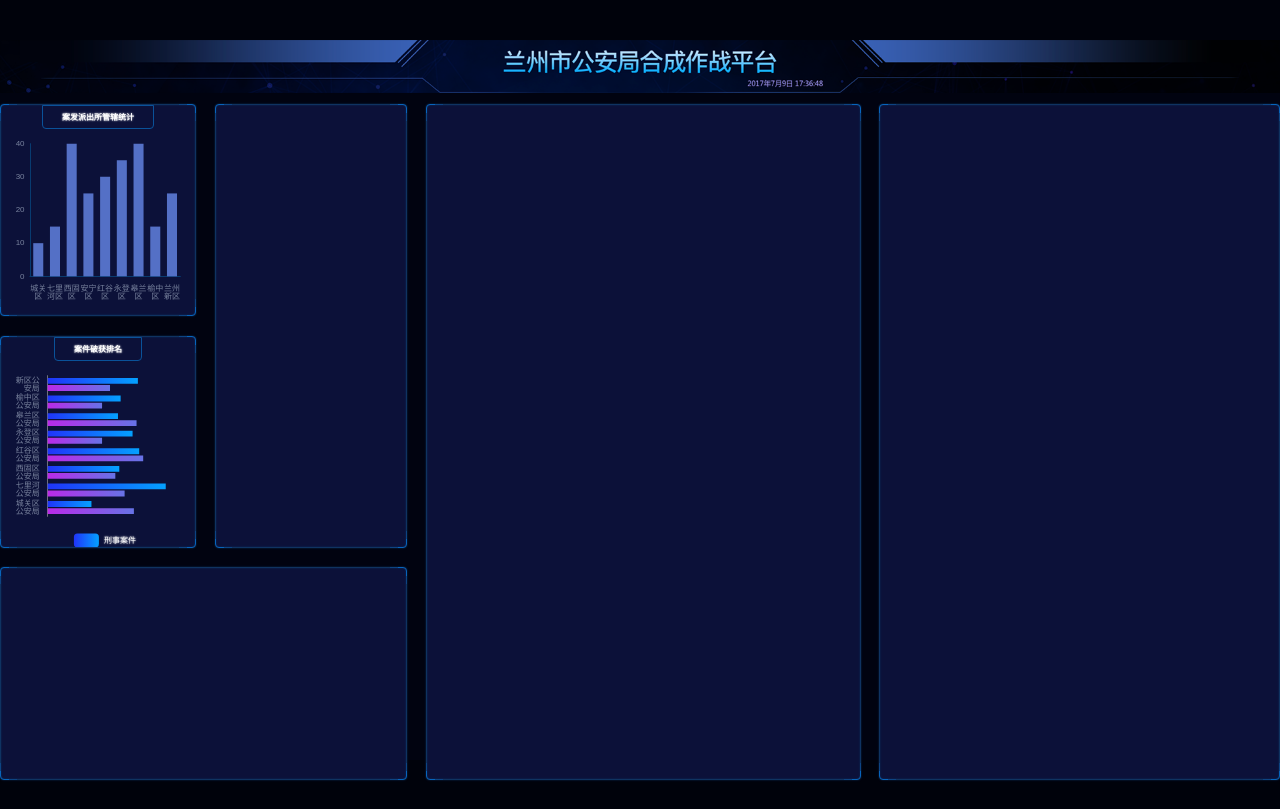
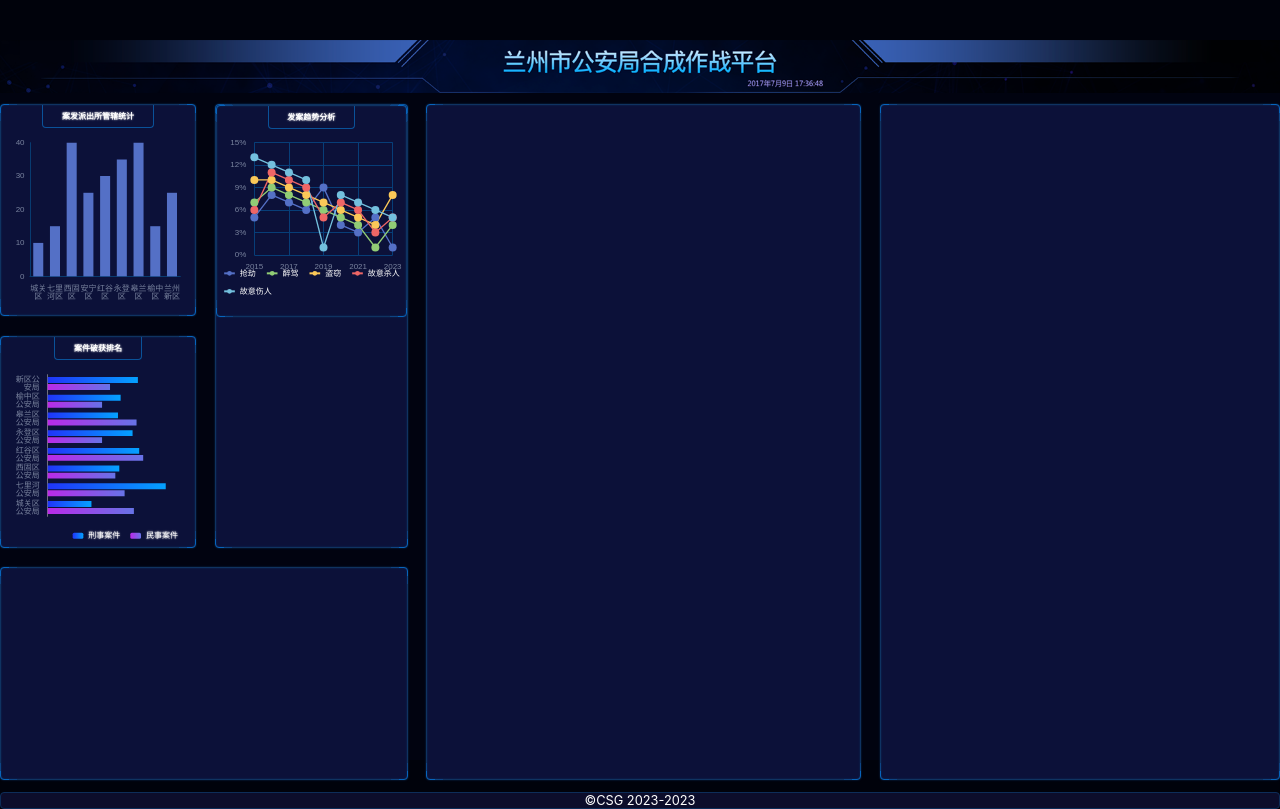
Before and after one commit to Getimer/bigScreenDemo, a React (Create React App) app: page / in a window 1280 px wide. Built offline with nearby package versions, Linux system fonts and the light colour scheme.

Commit message:
add chart3

```diff
--- a/public/index.html
+++ b/public/index.html
@@ -20,12 +20,7 @@
     <div id="root"></div>
     <script>
       const root=document.querySelector('#root')
-
-      console.log('宽：'+pageWidth)
-      console.log('设备高：'+deviceHeight)
-      console.log('高：'+pageHeight)
-
-      root.style.width=pageWidth+'px'
+      //root.style.width=pageWidth+'px'
       root.style.height=pageHeight+'px'
       root.style.marginTop=(deviceHeight-pageHeight)/2+'px'
     </script>
--- a/src/components/chart2.jsx
+++ b/src/components/chart2.jsx
@@ -17,8 +17,10 @@ const Chart2=()=>{
             },
             legend:{
                 show:true,
-                top:'90%',
-                left:'35%',
+                top:px(250),
+                left:px(100),
+                itemWidth: px(16),
+                itemHeight: px(9),
                 textStyle:{
                     fontSize:px(12),
                     color:'white',
@@ -84,7 +86,7 @@ const Chart2=()=>{
             ]
         }))
     },[])
-    return(<div className="bordered gxCount">
+    return(<div className="bordered phRank">
         <h2>案件破获排名</h2>
         <div ref={divRef} className="charts"></div>
     </div>)
--- /dev/null
+++ b/src/components/chart3.jsx
@@ -0,0 +1,86 @@
+import React, {useEffect, useRef} from "react";
+import * as echarts from "echarts";
+
+import baseEchartOption from "../shared/base-echarts-options";
+import createEchartsOptions from "../shared/create-echarts-options";
+import px from "../shared/px";
+
+const Chart3=()=>{
+    const divRef=useRef(null)
+    useEffect(()=>{
+        var myChart=echarts.init(divRef.current)
+        myChart.setOption(createEchartsOptions({
+            ...baseEchartOption,
+            legend: {
+
+                bottom: px(-5),
+                textStyle: {color: 'white'},
+                itemWidth: px(16),
+                itemHeight: px(9),
+            },
+            grid: {
+                x: px(20),
+                x2: px(20),
+                y: px(20),
+                y2: px(39),
+                containLabel: true
+            },
+            xAxis: {
+                type: 'category',
+                boundaryGap: false,
+                data: ['2015','2016','2017', '2018', '2019', '2020', '2021', '2022', '2023'],
+                splitLine: {show: true, lineStyle: {color: '#073E78'}},
+                axisTick: {show: false},
+                axisLine: {show: false},
+            },
+            yAxis: {
+                splitLine: {lineStyle: {color: '#073E78'}},
+                axisLabel: {
+                    formatter(val) {
+                        return val * 100 + '%';
+                    }
+                },
+                axisLine:{show:false},
+                type: 'value'
+            },
+
+            series:[
+                {
+                    name: '抢劫',
+                    type: 'line',
+                    data: [0.01, 0.05, 0.03, 0.04, 0.09, 0.06, 0.07, 0.08, 0.05].reverse()
+                },
+                {
+                    name: '醉驾',
+                    type: 'line',
+                    data: [0.04, 0.01, 0.04, 0.05, 0.06, 0.07, 0.08, 0.09, 0.07].reverse()
+                },
+                {
+                    name: '盗窃',
+                    type: 'line',
+                    data: [0.08, 0.04, 0.05, 0.06, 0.07, 0.08, 0.09, 0.10, 0.10].reverse()
+                },
+                {
+                    name: '故意杀人',
+                    type: 'line',
+                    data: [0.05, 0.03, 0.06, 0.07, 0.05, 0.09, 0.10, 0.11, 0.06].reverse()
+                },
+                {
+                    name: '故意伤人',
+                    type: 'line',
+                    data: [0.05, 0.06, 0.07, 0.08, 0.01, 0.10, 0.11, 0.12, 0.13].reverse()
+                }
+            ].map(obj => ({
+            ...obj,
+            symbol: 'circle',
+            symbolSize: px(12),
+            lineStyle: {width: px(2)}
+        }))
+        }))
+    },[])
+    return(<div className="bordered qsAnalyse">
+        <h2>发案趋势分析</h2>
+        <div ref={divRef} className="chartsS3"></div>
+    </div>)
+}
+export default Chart3
--- a/src/index.js
+++ b/src/index.js
@@ -9,6 +9,5 @@ const root = ReactDOM.createRoot(document.getElementById('root'));
 root.render(
   <React.StrictMode>
       <RouterProvider router={router}/>
-
   </React.StrictMode>
 );
--- a/src/page/home.jsx
+++ b/src/page/home.jsx
@@ -2,9 +2,11 @@ import React from "react";
 import './home.scss'
 import Chart1 from "../components/chart1";
 import Chart2 from "../components/chart2";
+import Chart3 from "../components/chart3";
 
 
 function Home(){
+    const year = new Date().getFullYear();
     return(
         <div className="home">
             <header className="header"><img src={require("../images/header-new.png")} alt={"none"}/></header>
@@ -12,15 +14,17 @@ function Home(){
                 <section className="section1">
                     <Chart1/>
                     <div className="charts2"><Chart2 /></div>
-
                 </section>
                 <section className="bordered section2">
-
+                    <Chart3/>
                 </section>
                 <section className="bordered section3"></section>
                 <section className="bordered section4"></section>
                 <section className="bordered section5"></section>
             </main>
+            <footer>
+                &copy;CSG 2023-{year}
+            </footer>
         </div>
     )
 }
--- a/src/page/home.scss
+++ b/src/page/home.scss
@@ -6,7 +6,9 @@
   flex-direction: column;
   background: #010310;
   color:white;
+  margin: 0 auto;
   > header{
+   width: px(1920);
     height: px(79);
     > img{
       width: px(1920);
@@ -15,6 +17,8 @@
     background-size:cover;
   }
   > main{
+   margin: 0 auto;
+    width: px(1920);
     padding-top: px(17);
     flex: 1;
     display: grid;
@@ -72,7 +76,7 @@
       grid-area: box5;
 
     }
-    .gxCount{
+    .gxCount,.phRank,.qsAnalyse{
       height: px(315);
       display: flex;
       flex-direction: column;
@@ -82,6 +86,7 @@
        margin-bottom: 0;
         border:1px solid #0a5299;
         flex-shrink: 0;
+        border-top: none;
         border-bottom-left-radius:4px ;
         border-bottom-right-radius: 4px;
         font-size: px(12);
@@ -89,12 +94,37 @@
         padding: px(10) px(28);
         text-shadow: 0 0 px(3) white;
       }
-      .charts{
-       width: 100%;
-        flex:1;
-      }
+
+
     }
+    .phRank {
 
+    }
+    .qsAnalyse{
+
+      //padding-bottom: 40px;
+    }
+    .charts{
+      width: 100%;
+      flex:1;
+    }
+    .chartsS3{
+      width: 100%;
+      height: 80%;
+      //padding-bottom: 10px;
+    }
+  }
+  > footer{
+    height: px(38);
+
+    margin-top: px(17);
+    bottom: 0;
+    border: 1px solid #0d2d59;
+    border-radius: 4px;
+    background: #0c0d2b;
+    display: flex;
+    align-items: center;
+    justify-content: center;
   }
 
 }
```
